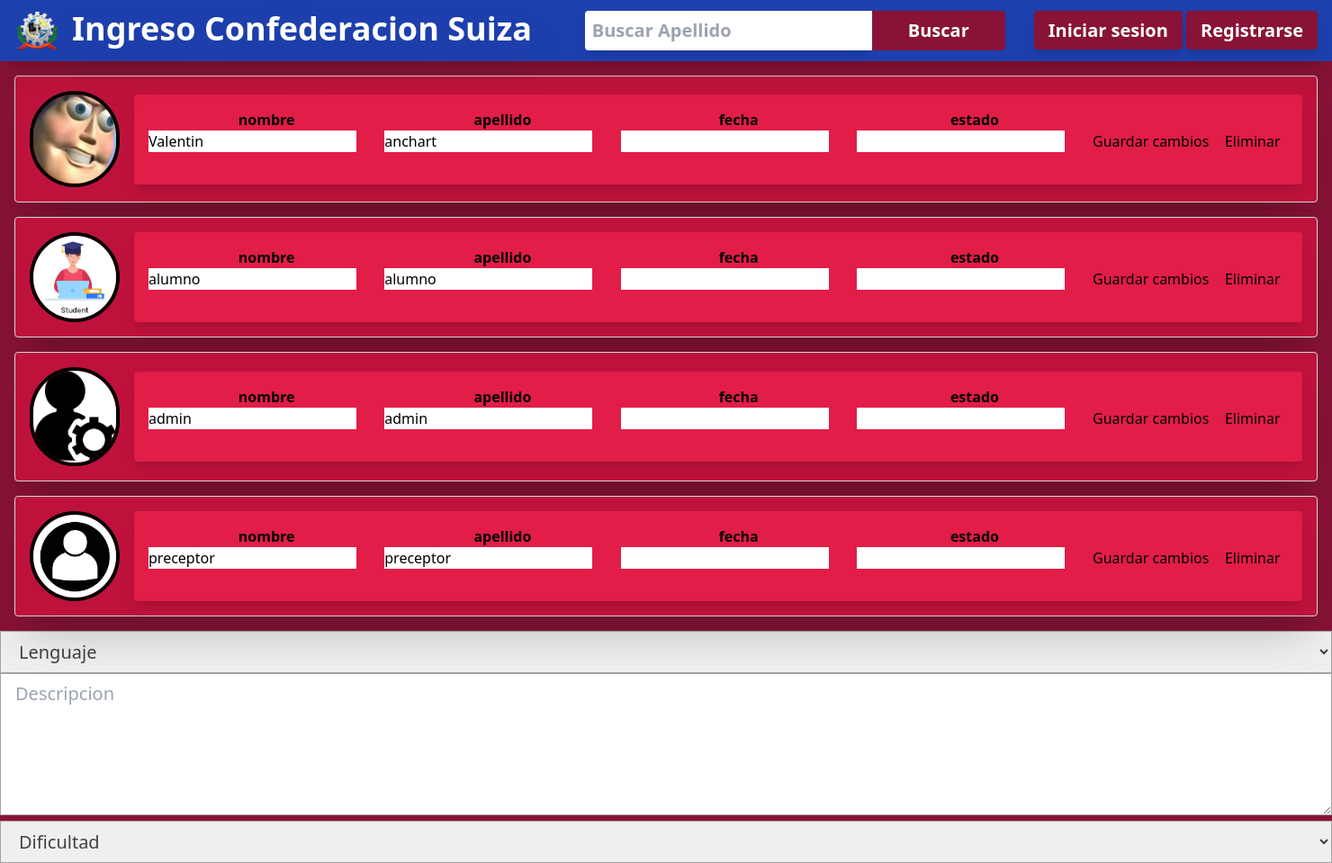
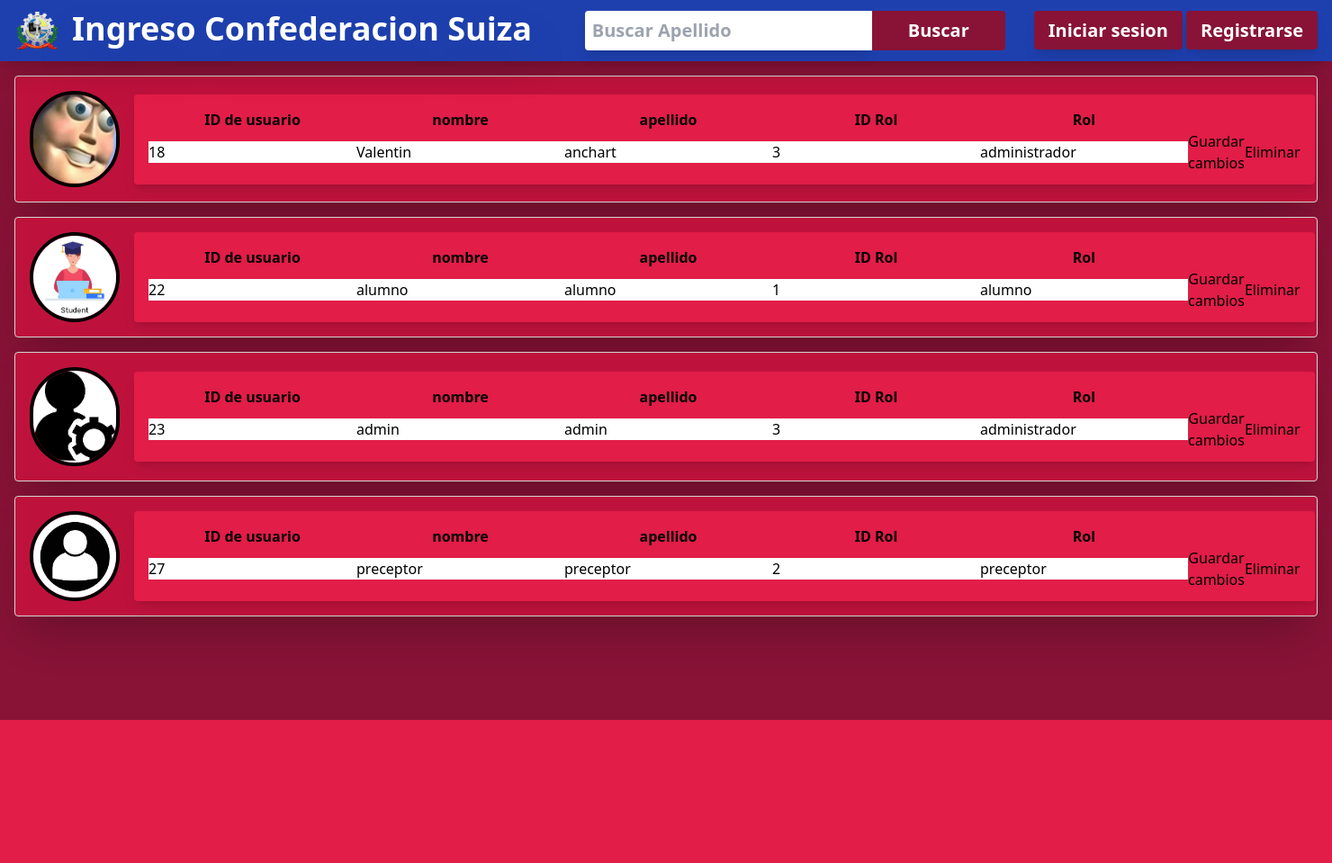
Before and after one commit to cnrios/aplicacion-blanco, a PHP site: page /admin.php in a window 1480 px wide. Shown: the whole page at 90% size. After the commit the page ends 800 px from the top, so only its background shows below. Run offline with PHP 8.4, Linux system fonts and the light colour scheme; data comes from the database, SQL or seed files in the repository; data that the repository does not hold is empty; some libraries are stand-ins or nearby versions.

Commit message:
el admin muestra la opcion de asignar roles

```diff
--- a/pagina/admin.php
+++ b/pagina/admin.php
@@ -56,17 +56,23 @@ $resultAdmin = $conn->query($sql);
 
               <table>
                 <tr>
+                    <th>ID de usuario</th>
                     <th>nombre</th>
                     <th>apellido</th>
-                    <th>fecha</th>
-                   <th>estado</th>
+                    <th>ID Rol</th>
+                    <th>Rol</th>
                 </tr>
                 <tr>
                    <form method="POST" action="preceptor.php" name ="formeditar" >
+                      <td><input type="text" name="id" value=<?php echo $row['id'];?> readonly></td>
                       <td><input type="text" name="nombre" value=<?php echo $row['nombre'];?> readonly></td>
-                      <td><input type="text" name="apellido" value=<?php echo $row['apellido'];?> readonly></td>
-                      <td><input type="text" name="fecha" value=<?php echo $row['fecha'];?>></td>
-                      <td><input type="text" name="estado" value=<?php echo $row['estado'];?>></td>
+                      <td><input readonly type="text" name="apellido" value=<?php echo $row['apellido'];?>></td>
+                      <td><input type="text" name="rol" value=<?php echo $row['idrol'];?>></td>
+                      <td><input readonly type="text" name="apellido" value=<?php
+                       if($row['idrol']==1){echo "alumno";}
+                       if($row['idrol']==2){echo "preceptor";}
+                       if($row['idrol']==3){echo "administrador";}
+                      ?>></td>
                       <td><button type="submit" name="guardar" class="registro">Guardar cambios</button></td>
                       <td><a class="a" href="preceptor.php?id=<?php echo $row['id'];?>"> Eliminar </a></td>
                 </tr>
@@ -83,29 +89,3 @@ $resultAdmin = $conn->query($sql);
 </body>
 
 </html>
-
-
-<select name="lenguaje" id="" form="form" class="w-full border border-neutral-400 px-4 py-2 text-xl focus:outline-none text-neutral-700">
-        <option value="" disabled selected>Lenguaje</option>
-        <option value="">HTML</option>
-        <option value="CSS">CSS</option>
-        <option value="JavaScript">JavaScript</option>
-        <option value="C++">C++</option>
-        <option value="C++">C</option>
-        <option value="C++">C#</option>
-        <option value="PHP">PHP</option>
-        <option value="Unity">Unity</option>
-        <option value="Java">Java</option>
-        <option value="Python">Python</option>
-        <option value="Python">Kotlin</option>
-        <option value="Python">Swift</option>
-        <option value="Python">Dart</option>
-      </select>
-      <textarea name="descrip" form="form" placeholder="Descripcion" id="" cols="30" rows="5" class="w-full border border-neutral-400 px-4 py-2 text-xl focus:outline-none text-neutral-700"></textarea>
-
-    <select name="dificultad" id="" form="form" class="w-full border border-neutral-400 px-4 py-2 text-xl focus:outline-none text-neutral-700">
-      <option value="" disabled selected>Dificultad</option>
-      <option value="Basico">Basico</option>
-      <option value="Intermedio">Intermedio</option>
-      <option value="Avanzado">Avanzado</option>
-    </select>
```
